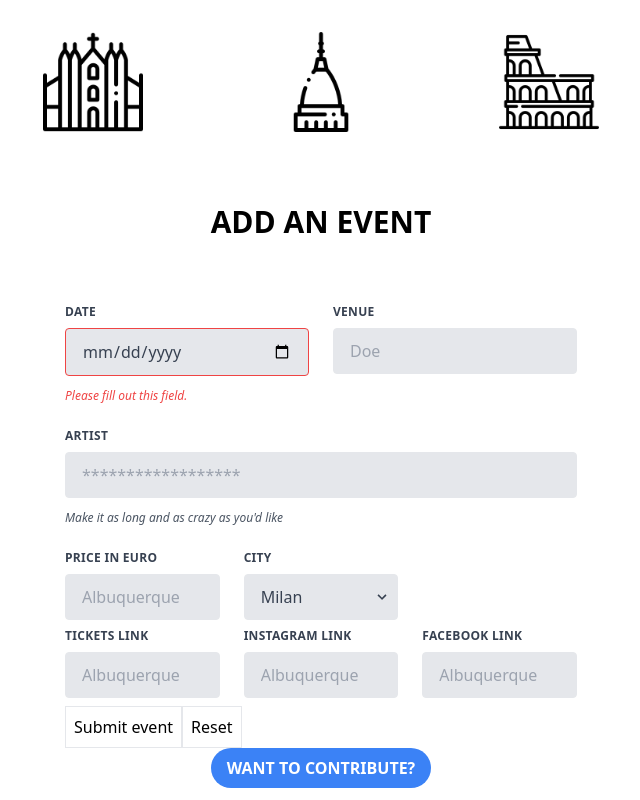
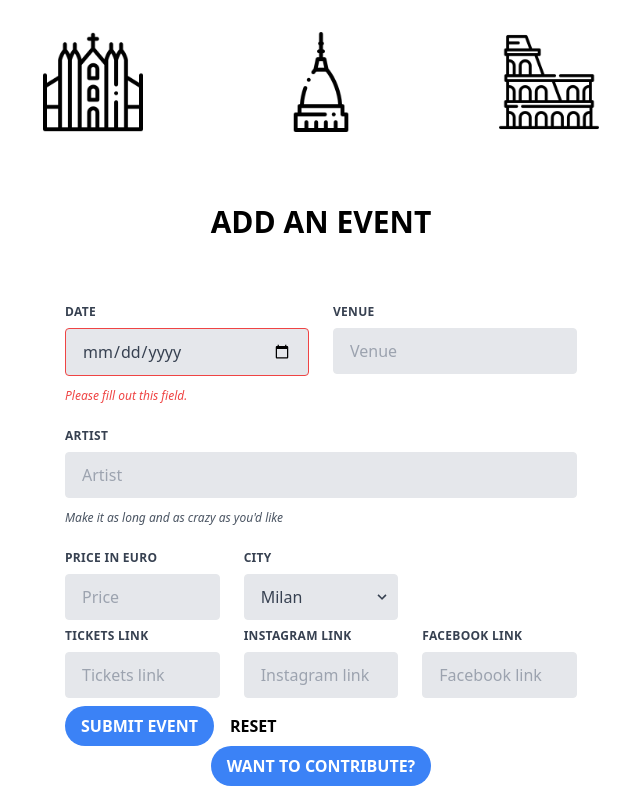
Before and after one commit to damianobacci/city-ears, a Next.js app: page /add-event in a window 1280 px wide. Shown: the whole page, without its empty margins (319-959 px from the left). Built offline with nearby package versions, Linux system fonts and the light colour scheme.

Commit message:
Form POST request added

```diff
--- a/pages/add-event.js
+++ b/pages/add-event.js
@@ -3,10 +3,15 @@ import Header from "@/components/layout/header";
 export default function AddEvent() {
   function sendEventHandler(event) {
     event.preventDefault();
-    const data = new FormData(event.target);
+    const formData = new FormData(event.target);
+    const data = Object.fromEntries(formData.entries());
+    console.log(data);
     fetch("/api/gigs", {
       method: "POST",
-      body: {},
+      body: JSON.stringify({ ...data }),
+      headers: {
+        "Content-Type": "application/json",
+      },
     });
   }
 
@@ -19,15 +24,15 @@ export default function AddEvent() {
             <div class="w-full md:w-1/2 px-3 mb-6 md:mb-0">
               <label
                 class="block uppercase tracking-wide text-gray-700 text-xs font-bold mb-2"
-                for="grid-first-name"
+                for="date"
               >
                 Date
               </label>
               <input
                 class="appearance-none block w-full bg-gray-200 text-gray-700 border border-red-500 rounded py-3 px-4 mb-3 leading-tight focus:outline-none focus:bg-white"
-                id="grid-first-name"
+                id="date"
                 type="date"
-                placeholder="Jane"
+                name="date"
               />
               <p class="text-red-500 text-xs italic">
                 Please fill out this field.
@@ -36,15 +41,16 @@ export default function AddEvent() {
             <div class="w-full md:w-1/2 px-3">
               <label
                 class="block uppercase tracking-wide text-gray-700 text-xs font-bold mb-2"
-                for="grid-last-name"
+                for="venue"
               >
                 Venue
               </label>
               <input
                 class="appearance-none block w-full bg-gray-200 text-gray-700 border border-gray-200 rounded py-3 px-4 leading-tight focus:outline-none focus:bg-white focus:border-gray-500"
-                id="grid-last-name"
+                id="venue"
+                name="venue"
                 type="text"
-                placeholder="Doe"
+                placeholder="Venue"
               />
             </div>
           </div>
@@ -52,15 +58,16 @@ export default function AddEvent() {
             <div class="w-full px-3">
               <label
                 class="block uppercase tracking-wide text-gray-700 text-xs font-bold mb-2"
-                for="grid-password"
+                for="artist"
               >
                 Artist
               </label>
               <input
                 class="appearance-none block w-full bg-gray-200 text-gray-700 border border-gray-200 rounded py-3 px-4 mb-3 leading-tight focus:outline-none focus:bg-white focus:border-gray-500"
-                id="grid-password"
-                type="password"
-                placeholder="******************"
+                id="artist"
+                name="artist"
+                type="text"
+                placeholder="Artist"
               />
               <p class="text-gray-600 text-xs italic">
                 Make it as long and as crazy as you'd like
@@ -71,32 +78,34 @@ export default function AddEvent() {
             <div class="w-full md:w-1/3 px-3 mb-6 md:mb-0">
               <label
                 class="block uppercase tracking-wide text-gray-700 text-xs font-bold mb-2"
-                for="grid-city"
+                for="price"
               >
                 Price in Euro
               </label>
               <input
                 class="appearance-none block w-full bg-gray-200 text-gray-700 border border-gray-200 rounded py-3 px-4 leading-tight focus:outline-none focus:bg-white focus:border-gray-500"
-                id="grid-city"
-                type="text"
-                placeholder="Albuquerque"
+                id="price"
+                name="price"
+                type="number"
+                placeholder="Price"
               />
             </div>
             <div class="w-full md:w-1/3 px-3 mb-6 md:mb-0">
               <label
                 class="block uppercase tracking-wide text-gray-700 text-xs font-bold mb-2"
-                for="grid-state"
+                for="city"
               >
                 City
               </label>
               <div class="relative">
                 <select
                   class="block appearance-none w-full bg-gray-200 border border-gray-200 text-gray-700 py-3 px-4 pr-8 rounded leading-tight focus:outline-none focus:bg-white focus:border-gray-500"
-                  id="grid-state"
+                  id="city"
+                  name="city"
                 >
-                  <option>Milan</option>
-                  <option>Turin</option>
-                  <option>Rome</option>
+                  <option value="milan">Milan</option>
+                  <option value="turin">Turin</option>
+                  <option value="rome">Rome</option>
                 </select>
                 <div class="pointer-events-none absolute inset-y-0 right-0 flex items-center px-2 text-gray-700">
                   <svg
@@ -114,50 +123,59 @@ export default function AddEvent() {
             <div class="w-full md:w-1/3 px-3 mb-6 md:mb-0">
               <label
                 class="block uppercase tracking-wide text-gray-700 text-xs font-bold mb-2"
-                for="grid-city"
+                for="tickets"
               >
                 Tickets link
               </label>
               <input
                 class="appearance-none block w-full bg-gray-200 text-gray-700 border border-gray-200 rounded py-3 px-4 leading-tight focus:outline-none focus:bg-white focus:border-gray-500"
-                id="grid-city"
+                id="tickets"
+                name="tickets"
                 type="text"
-                placeholder="Albuquerque"
+                placeholder="Tickets link"
               />
             </div>
             <div class="w-full md:w-1/3 px-3 mb-6 md:mb-0">
               <label
                 class="block uppercase tracking-wide text-gray-700 text-xs font-bold mb-2"
-                for="grid-city"
+                for="instagram"
               >
                 Instagram link
               </label>
               <input
                 class="appearance-none block w-full bg-gray-200 text-gray-700 border border-gray-200 rounded py-3 px-4 leading-tight focus:outline-none focus:bg-white focus:border-gray-500"
-                id="grid-city"
+                id="instagram"
+                name="instagram"
                 type="text"
-                placeholder="Albuquerque"
+                placeholder="Instagram link"
               />
             </div>
             <div class="w-full md:w-1/3 px-3 mb-6 md:mb-0">
               <label
                 class="block uppercase tracking-wide text-gray-700 text-xs font-bold mb-2"
-                for="grid-city"
+                for="facebook"
               >
                 Facebook link
               </label>
               <input
                 class="appearance-none block w-full bg-gray-200 text-gray-700 border border-gray-200 rounded py-3 px-4 leading-tight focus:outline-none focus:bg-white focus:border-gray-500"
-                id="grid-city"
+                id="facebook"
+                name="facebook"
                 type="text"
-                placeholder="Albuquerque"
+                placeholder="Facebook link"
               />
             </div>
           </div>
-          <button className="border p-2" type="submit">
+          <button
+            className="bg-blue-500 hover:bg-blue-700 text-white font-bold py-2 px-4 rounded-full uppercase"
+            type="submit"
+          >
             Submit event
           </button>
-          <button className="border p-2" type="reset">
+          <button
+            className="hover:bg-gray-700 hover:text-white font-bold py-2 px-4 rounded-full uppercase"
+            type="reset"
+          >
             Reset
           </button>
         </form>
--- a/pages/api/gigs.js
+++ b/pages/api/gigs.js
@@ -4,24 +4,22 @@ export default function handler(req, res) {
   if (req.method === "GET") {
     res.status(200).json({ message: "Lolz" });
   } else if (req.method === "POST") {
-    const { date, city, artist, venue, price, tickets, instagram, facebook } =
-      req.body;
-
-    if (!date || !city) {
-      res.status(422).json({ message: "Invalid data" });
-      return;
-      //add other server-side validation!
-    }
-    const newEvent = {
-      date,
-      city,
-      artist,
-      venue,
-      price,
-      tickets,
-      instagram,
-      facebook,
-    };
+    console.log(req.body);
+    // if (!date || !city) {
+    //   res.status(422).json({ message: "Invalid data" });
+    //   return;
+    //   //add other server-side validation!
+    // }
+    // const newEvent = {
+    //   date,
+    //   city,
+    //   artist,
+    //   venue,
+    //   price,
+    //   tickets,
+    //   instagram,
+    //   facebook,
+    // };
     res.status(201).json({ message: "Successfully stored event!" });
   }
 }
```
